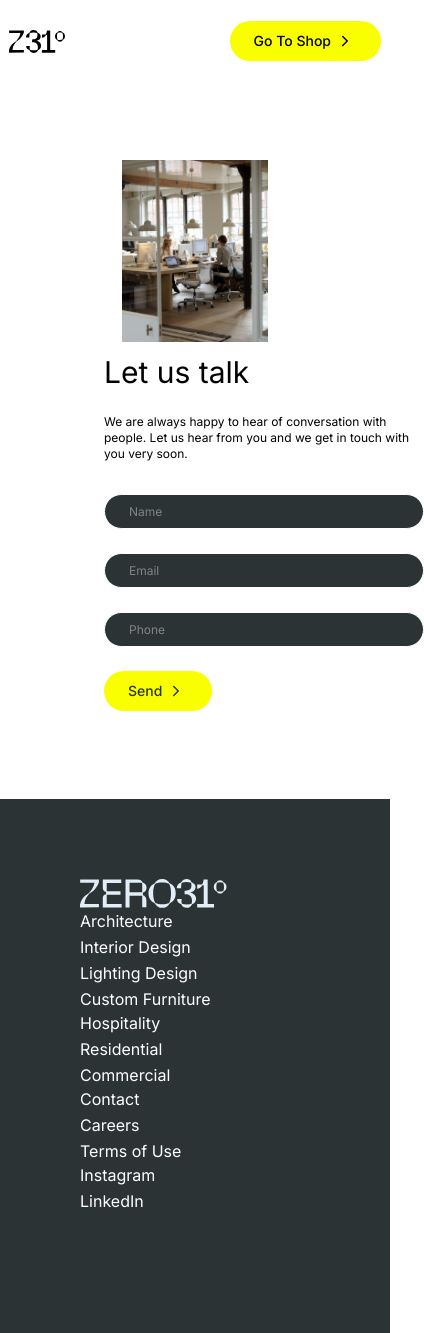
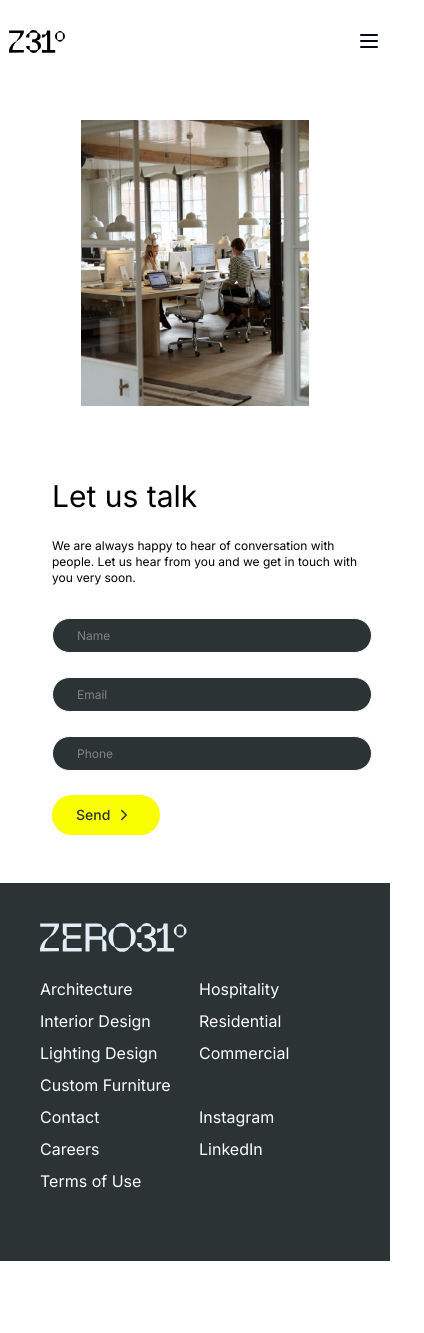
Before and after one commit to HanyRabah/zero31, a Next.js app: page /contact in a window 390 px wide. Shown: the whole page, 424 px wide, since content can reach past the window. After the commit the page ends 1261 px from the top, so only its background shows below. Built offline with nearby package versions, Linux system fonts and the light colour scheme; a web font is replaced by a local one.

Commit message:
adjust mobile layout

```diff
--- a/app/careers/page.tsx
+++ b/app/careers/page.tsx
@@ -1,4 +1,4 @@
-import ComingSoonPage from "@/components/layout/ComingSoone";
+import ComingSoonPage from "@/components/layout/ComingSoon";
 import { Metadata } from "next";
 
 export const metadata: Metadata = {
--- a/app/layout.tsx
+++ b/app/layout.tsx
@@ -47,7 +47,7 @@ export const metadata: Metadata = {
 export default function RootLayout({ children }: { children: React.ReactNode }) {
 	return (
 		<html lang="en" className={`${inter.variable} ${neueHaas.variable} ${dmMono.variable}`}>
-			<body className="min-h-screen flex flex-col">
+			<body className="min-h-screen min-h-[100dvh] flex flex-col overflow-x-hidden antialiased">
 				<Header />
 				{children}
 				<Footer />
--- a/app/news/page.tsx
+++ b/app/news/page.tsx
@@ -1,4 +1,4 @@
-import ComingSoonPage from "@/components/layout/ComingSoone";
+import ComingSoonPage from "@/components/layout/ComingSoon";
 import { Metadata } from "next";
 
 export const metadata: Metadata = {
--- a/app/office/page.tsx
+++ b/app/office/page.tsx
@@ -1,4 +1,4 @@
-import ComingSoonPage from "@/components/layout/ComingSoone";
+import ComingSoonPage from "@/components/layout/ComingSoon";
 import { Metadata } from "next";
 
 export const metadata: Metadata = {
--- a/app/page.tsx
+++ b/app/page.tsx
@@ -10,14 +10,14 @@ import { Suspense } from "react";
 
 // Loading component
 const Loading = () => (
-	<div className="flex items-center justify-center min-h-screen">
-		<Loader className="w-8 h-8 animate-spin" />
+	<div className="flex items-center justify-center min-h-[calc(100vh-56px)] md:min-h-[calc(100vh-72px)]">
+		<Loader className="w-6 h-6 md:w-8 md:h-8 animate-spin" />
 	</div>
 );
 
 export default function Home() {
 	return (
-		<main className="flex-grow bg-novo-blue pt-[72px]">
+		<main className="flex-grow bg-novo-blue pt-[56px] md:pt-[72px]">
 			<Suspense fallback={<Loading />}>
 				<HeroServices />
 				<LocationInfo />
--- a/components/layout/Footer.tsx
+++ b/components/layout/Footer.tsx
@@ -3,19 +3,18 @@ import Link from "next/link";
 
 const Footer = () => {
 	return (
-		<footer className="bg-blue-black text-white pt-80 pb-120">
-			<div className="container px-80 ">
-				<div className="grid grid-cols-1 md:grid-cols-5 ">
+		<footer className="bg-blue-black text-white pt-40 md:pt-80 pb-60 md:pb-120">
+			<div className="container px-40 md:px-80">
+				<div className="grid grid-cols-2 md:grid-cols-5 gap-x-8 md:gap-x-24 place-items-start md:place-items-start  mx-auto">
 					{/* Logo */}
-					<div>
+					<div className="col-span-2 md:col-span-1 mb-24 md:mb-0  md:w-auto">
 						<Link href="/" className="font-title text-2xl">
 							<Image src="/logo.svg" width={150} height={50} alt="Zero31 Logo" />
 						</Link>
 					</div>
 
 					{/* Services */}
-					<div>
-						<ul className="space-y-2">
+					<ul className="col-span-1 md:col-span-1 w-[135px] md:w-auto space-y-8 md:space-y-2 place-content-start mb-8">
 						<li>
 							<Link href="/services/architecture" className="hover:text-primary">
 								Architecture
@@ -37,11 +36,9 @@ const Footer = () => {
 							</Link>
 						</li>
 					</ul>
-					</div>
 
 					{/* Quick Links */}
-					<div>
-						<ul className="space-y-2">
+					<ul className="col-span-1 md:col-span-1  w-[135px] md:w-auto space-y-8 md:space-y-2 place-content-start  mb-8">
 						<li>
 							<Link href="/services/hospitality" className="hover:text-primary">
 								Hospitality
@@ -58,11 +55,9 @@ const Footer = () => {
 							</Link>
 						</li>
 					</ul>
-					</div>
 
 					{/* Contact & Careers */}
-					<div>
-						<ul className="space-y-2">
+					<ul className="col-span-1 md:col-span-1  w-[135px] md:w-auto space-y-8 md:space-y-2 place-content-start  mb-8">
 						<li>
 							<Link href="/contact" className="hover:text-primary">
 								Contact
@@ -79,10 +74,8 @@ const Footer = () => {
 							</Link>
 						</li>
 					</ul>
-					</div>
 					{/* Social Links */}
-					<div>
-						<ul className="space-y-2">
+					<ul className="col-span-1 md:col-span-1  w-[135px] md:w-auto space-y-8 md:space-y-2 place-content-start">
 						<li className="flex space-x-4">
 							<Link href="https://www.instagram.com/031designstudio" target="_blank" className="hover:text-primary">
 								Instagram
@@ -99,7 +92,6 @@ const Footer = () => {
 					</ul>
 				</div>
 			</div>
-			</div>
 		</footer>
 	);
 };
--- a/components/layout/Header.tsx
+++ b/components/layout/Header.tsx
@@ -1,7 +1,9 @@
+"use client";
 import { Button } from "@/components/ui/button";
-import { ChevronRight } from "lucide-react";
+import { ChevronRight, Menu, X } from "lucide-react";
 import Image from "next/image";
 import Link from "next/link";
+import { useState } from "react";
 
 const AnimatedLogo = () => {
 	return (
@@ -32,12 +34,62 @@ const AnimatedLogo = () => {
 };
 
 const Header = () => {
+	const [isMenuOpen, setIsMenuOpen] = useState(false);
+
 	return (
 		<header className="w-full p-5 fixed top-0 z-20">
 			<div className="container mx-auto px-4">
 				<nav className="flex justify-between items-center">
 					{/* Logo */}
-					<AnimatedLogo />
+					<div className="z-50">
+						<AnimatedLogo />
+					</div>
+
+					{/* Burger Menu Button - Mobile Only */}
+					<button className="md:hidden z-50" onClick={() => setIsMenuOpen(!isMenuOpen)}>
+						{isMenuOpen ? <X size={24} /> : <Menu size={24} />}
+					</button>
+
+					{/* Mobile Menu - Slides down */}
+					<div
+						className={`fixed top-0 left-0 w-full bg-white transform transition-transform duration-300 ease-in-out z-10 ${
+							isMenuOpen ? "translate-y-[0px]" : "-translate-y-full"
+						}`}>
+						<div className="container mx-auto px-4 py-40">
+							<div className="flex flex-col items-center space-y-48 pt-80">
+								<Link
+									href="/office"
+									className="text-black text-[20px] font-bold hover:opacity-80 underline underline-offset-4"
+									onClick={() => setIsMenuOpen(false)}>
+									OFFICE
+								</Link>
+								<Link
+									href="/work"
+									className="text-black text-[20px] font-bold hover:opacity-80 underline underline-offset-4"
+									onClick={() => setIsMenuOpen(false)}>
+									WORK
+								</Link>
+								<Link
+									href="/news"
+									className="text-black text-[20px] font-bold hover:opacity-80 underline underline-offset-4"
+									onClick={() => setIsMenuOpen(false)}>
+									NEWS
+								</Link>
+								<Link
+									href="/contact"
+									className="text-black text-[20px] font-bold hover:opacity-80 underline underline-offset-4"
+									onClick={() => setIsMenuOpen(false)}>
+									CONTACT
+								</Link>
+								<Button
+									className="bg-primary hover:bg-primary-hover text-black mt-48"
+									onClick={() => setIsMenuOpen(false)}>
+									Go to Shop
+									<ChevronRight className="h-[18px] font-thin ml-2" />
+								</Button>
+							</div>
+						</div>
+					</div>
 
 					{/* Main Navigation */}
 					<div className="hidden md:flex space-x-64">
@@ -58,7 +110,7 @@ const Header = () => {
 					</div>
 
 					{/* CTA Button */}
-					<Button className="bg-primary hover:bg-primary-hover text-black">
+					<Button className="hidden md:flex bg-primary hover:bg-primary-hover text-black">
 						Go To Shop
 						<ChevronRight className="h-[18px] font-thin ml-2" />
 					</Button>
--- a/components/sections/ContactForm.tsx
+++ b/components/sections/ContactForm.tsx
@@ -31,11 +31,11 @@ const ContactForm = ({ variant = "dark" }: { variant?: "dark" | "light" }) => {
 	const { background, text } = variantColor[variant];
 
 	return (
-		<section className={`py-80 px-96 ${background}`}>
-			<div className="container mx-auto px-4">
+		<section className={background}>
+			<div className="container mx-auto py-[40px] px-[48px] md:py-80 md:px-96">
 				<div className="grid grid-cols-1 md:grid-cols-2 gap-12">
 					{/* Left side - Image */}
-					<div className="relative aspect-square">
+					<div className="relative aspect-square mb-[60px] md:mb-0">
 						<Image src="/images/contact-form-image.jpg" layout="fill" objectFit="contain" alt="Contact us" />
 					</div>
 
--- a/components/sections/Quote.tsx
+++ b/components/sections/Quote.tsx
@@ -11,9 +11,9 @@ const Quote = () => {
 	}, []);
 
 	return (
-		<section className="py-60 px-60 bg-off-white">
+		<section className="p-40 md:p-60 bg-off-white">
 			<div className="container mx-auto px-4">
-				<blockquote className="text-[60px] leading-[60px] font-title max-w-[1200px] mx-auto text-blue-black font-medium tracking-tighter">
+				<blockquote className="text-[30px] leading-[30px] md:text-[60px] md:leading-[60px] font-title max-w-[1200px] mx-auto text-blue-black font-medium tracking-tighter">
 					We think of design is a human instinct to make things better, and enjoy the good things in life.
 				</blockquote>
 			</div>
```
Also changed, not shown: components/layout/ComingSoon.tsx (renamed from components/layout/ComingSoone.tsx). Lines whose indentation alone changed are shown as unchanged.
